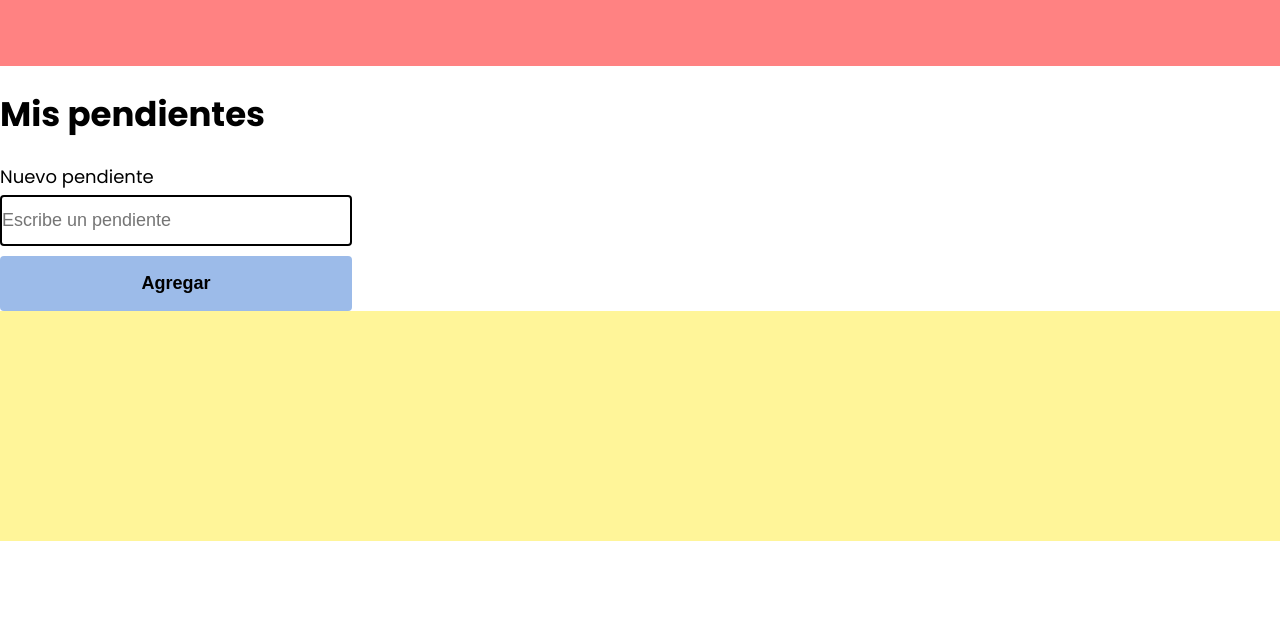
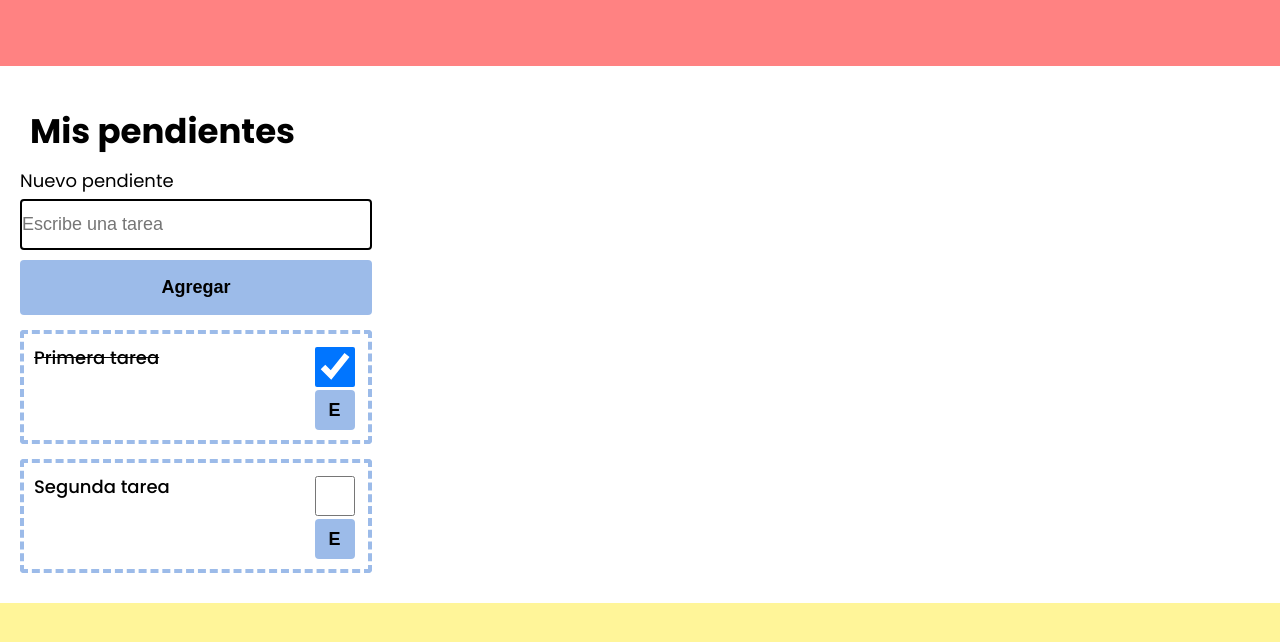
Before and after one commit to leandromartin114/web-storage-2, a website built with Parcel: page src/index.html in a window 1280 px wide. Built offline with nearby package versions, Linux system fonts and the light colour scheme.

Commit message:
Aplicación funcionando. Falta guardar en local storage y eliminar tareas desde botón

```diff
--- a/src/components/form/index.ts
+++ b/src/components/form/index.ts
@@ -6,26 +6,23 @@ export function initForm() {
 			this.render();
 		}
 		shadow = this.attachShadow({ mode: "open" });
-		// connectedCallback() {
-		// 	const form = this.shadow.querySelector(".form") as HTMLFormElement;
-		// 	form.addEventListener("submit", (e) => {
-		// 		e.preventDefault();
-		// 		const data = e.target as any;
-		// 		state.addItem({
-		// 			id: () => {
-		// 				if (state.getState()) {
-		// 					const list = state.getState().list;
-		// 					return list.length;
-		// 				} else {
-		// 					return 0;
-		// 				}
-		// 			},
-		// 			complete: false,
-		// 			pending: data.pendiente.value,
-		// 		});
-		// 		form.reset();
-		// 	});
-		// }
+		connectedCallback() {
+			const form = this.shadow.querySelector(".form") as HTMLFormElement;
+			form.addEventListener("submit", (e) => {
+				e.preventDefault();
+				const data = e.target as any;
+				const newTask = {
+					id: Math.floor(Math.random() * 100),
+					title: data.title.value,
+					completed: false,
+					deleted: false,
+				};
+				state.addTask(newTask);
+				console.log(state.getState());
+
+				form.reset();
+			});
+		}
 		render() {
 			const div = document.createElement("div");
 			const style = document.createElement("style");
@@ -61,7 +58,7 @@ export function initForm() {
 			div.innerHTML = `
             <form class="form">
             <label class="label">Nuevo pendiente</label>
-            <input type="text" class="input" placeholder="Escribe un pendiente" name="pendiente">
+            <input type="text" class="input" placeholder="Escribe una tarea" name="title">
             <button class="button" type="submit">Agregar</button>
             </form>
             `;
--- a/src/components/item/index.ts
+++ b/src/components/item/index.ts
@@ -1,10 +1,91 @@
-import { state } from "../../state";
 export function initItem() {
 	class Item extends HTMLElement {
+		shadow = this.attachShadow({ mode: "open" });
+		title: string;
+		checked: boolean;
 		constructor() {
 			super();
 		}
-		shadow = this.attachShadow({ mode: "open" });
+		connectedCallback() {
+			this.title = this.getAttribute("title") || "";
+			this.checked = this.hasAttribute("checked");
+			this.id = this.getAttribute("id");
+			this.render();
+		}
+		addListeners() {
+			const checkEl = this.shadow.querySelector(".checkbox");
+			checkEl.addEventListener("click", (e) => {
+				const target = e.target as any;
+				const myEvent = new CustomEvent("change", {
+					detail: {
+						id: this.id,
+						value: target.checked,
+					},
+				});
+				this.dispatchEvent(myEvent);
+			});
+		}
+		render() {
+			const div = document.createElement("div");
+			div.classList.add("card");
+			const style = document.createElement("style");
+			div.innerHTML = `
+				<h4 class="text ${this.checked ? "checked" : ""}">${this.title}</h4>
+				<div class="icons">
+					<input type="checkbox" class="checkbox" ${this.checked ? "checked" : ""}>
+					<button class="delete">E</button>
+				</div>
+			`;
+			style.innerHTML = `
+			.card {
+                display: flex;
+                border: 4px dashed #9CBBE9;
+				border-radius: 4px;
+                padding: 10px;
+				margin-top: 15px;
+				max-width: 352px;
+				box-sizing: border-box;
+            }
+			.checkbox {
+				border: 2px solid black;
+				border-radius: 4px;
+                width: 40px;
+                height: 40px;
+			}
+            .text {
+                font-size: 18px;
+                margin: 0;
+                font-weight: 500;
+                width: 100%;
+            }
+			.checked{
+				text-decoration: line-through;
+			}
+            .delete {
+                display: flex;
+                align-items: center;
+                justify-content: center;
+                font-size: 18px;
+                font-weight: 700;
+                border: none;
+				border-radius: 4px;
+                background-color: #9CBBE9;
+                width: 40px;
+                height: 40px;
+                margin: 0;
+                padding: 0;
+			}
+            .icons{
+                display: flex;
+                flex-direction: column;
+                align-items: center;
+                justify-content: space-between;
+            }
+			`;
+			this.shadow.appendChild(div);
+			this.shadow.appendChild(style);
+			this.addListeners();
+		}
 	}
 	customElements.define("my-item", Item);
 }
--- a/src/components/text/index.ts
+++ b/src/components/text/index.ts
@@ -21,18 +21,21 @@ export function initText() {
 					font-weight: 700;
 					display: flex;
 					align-items: center;
+					margin: 10px;
 				}
 				h3{
 					font-size: 22px;
 					font-weight: 500;
 					display: flex;
 					align-items: center;
+					margin: 0;
 				}
 				p{
 					font-size: 18px;
 					font-weight: 400;
 					display: flex;
 					align-items: center;
+					margin: 0;
 				}
 			`;
 			this.shadow.appendChild(textEl);
--- a/src/index.css
+++ b/src/index.css
@@ -5,3 +5,6 @@ body {
 	margin: 0;
 	font-family: "Poppins", sans-serif;
 }
+.root {
+	padding: 30px 20px;
+}
--- a/src/index.ts
+++ b/src/index.ts
@@ -3,11 +3,14 @@ import { initFooter } from "./components/footer";
 import { initText } from "./components/text";
 import { initForm } from "./components/form";
 import { initHomePage } from "./pages/home";
+import { initItem } from "./components/item";
+import { state } from "./state";
 function main() {
 	initHeader();
 	initFooter();
 	initText();
 	initForm();
+	initItem();
 	const container = document.querySelector(".root");
 	initHomePage(container);
 }
--- a/src/pages/home/index.ts
+++ b/src/pages/home/index.ts
@@ -2,8 +2,47 @@ import { state } from "../../state";
 export function initHomePage(container: Element) {
 	const div = document.createElement("div");
 	div.innerHTML = `
-        <my-text tag="h1">Mis pendientes</my-text>
-        <my-form></my-form>
-    `;
+		<my-text tag="h1">Mis pendientes</my-text>
+		<my-form></my-form>
+		<ul class="list"></ul>
+	`;
+	const list = div.querySelector(".list");
+	const tasks = state.getEnabledTasks();
+	const style = document.createElement("style");
+	style.innerHTML = `
+			.list{
+				margin: 0;
+				padding: 0;
+			}
+	`;
+	container.firstChild?.remove();
 	container.appendChild(div);
+	container.appendChild(style);
+	function render(items) {
+		list.innerHTML = "";
+		for (const i of items) {
+			const myItem = document.createElement("my-item");
+			myItem.setAttribute("title", i.title);
+			myItem.setAttribute("id", i.id);
+			if (i.completed) {
+				myItem.setAttribute("checked", "true");
+			}
+			myItem.addEventListener("change", (e: any) => {
+				state.changeCompleted(e.detail.id, e.detail.value);
+			});
+			list.appendChild(myItem);
+		}
+		//LOGARITMO ORIGINAL PARA DIBUJAR UN "my-item" DENTRO DE LA PÁGINA
+		// const listOfTasks = tasks.map(
+		// 	(t) =>
+		// 		`<my-item title="${t.title}" ${
+		// 			t.completed ? "checked" : ""
+		// 		} ></my-item>`
+		// );
+		// list.innerHTML = listOfTasks.join("");
+	}
+	state.subscribe(() => {
+		render(state.getEnabledTasks());
+	});
+	render(tasks);
 }
--- a/src/state.ts
+++ b/src/state.ts
@@ -1,23 +1,44 @@
 const state = {
 	data: {
 		tasks: [
-			{ title: "Primera tarea", completed: "checked", deleted: false },
-			{ title: "Segunda tarea", completed: "checked", deleted: false },
-			{ title: "Tercera tarea", completed: "checked", deleted: true },
+			{ id: 1, title: "Primera tarea", completed: true, deleted: false },
+			{ id: 2, title: "Segunda tarea", completed: false, deleted: false },
+			{ id: 3, title: "Tercera tarea", completed: false, deleted: true },
 		],
 	},
 	listeners: [],
+	initState() {},
+
 	getState() {
 		return this.data;
+	},
+	getEnabledTasks() {
+		const tasks = this.getState().tasks;
+		return tasks.filter((t) => {
+			return t.deleted == false;
+		});
 	},
 	setState(newState) {
 		this.data = newState;
 		for (const cb of this.listeners) {
-			cb();
+			cb(newState);
 		}
+		// const stateString = JSON.stringify(newState);
+		// localStorage.setItem("saved-state", stateString);
 	},
 	subscribe(callback: (any) => any) {
 		this.listeners.push(callback);
 	},
+	addTask(task) {
+		const currentState = this.getState();
+		currentState.tasks.push(task);
+		this.setState(currentState);
+	},
+	changeCompleted(id, value) {
+		const currentState = this.getState();
+		const foundedTask = currentState.tasks.find((t) => t.id == id);
+		foundedTask.completed = value;
+		this.setState(currentState);
+	},
 };
 export { state };
```
Also changed, not shown: 4 other files.
